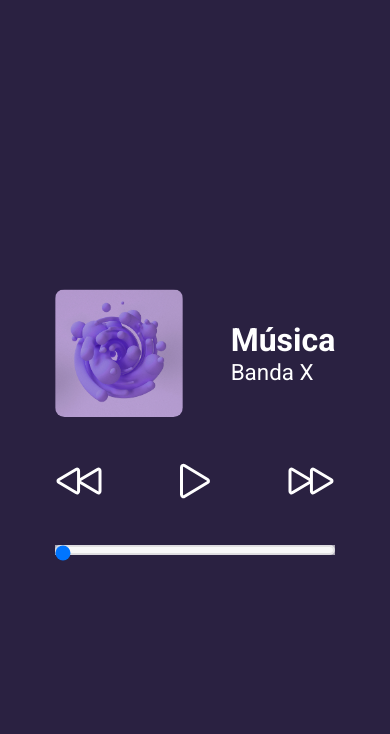
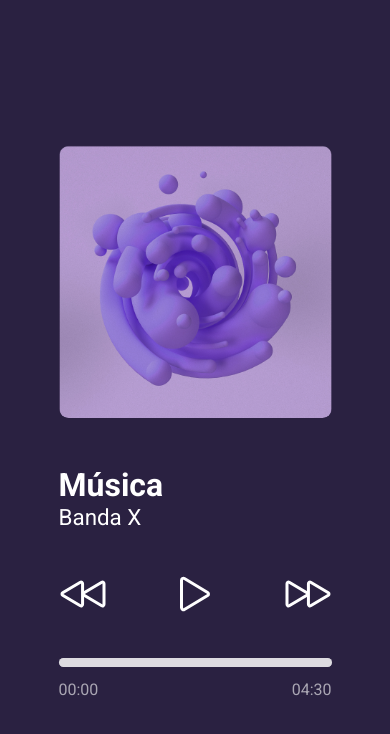
Before and after one commit to Matheussilvabatista/MUSIC-PLAYER, a plain HTML site: page index.html in a window 390 px wide. Drawn offline with nearby package versions, Linux system fonts and the light colour scheme.

Commit message:
DEIXAMOS O PLAYER RESPONSIVO

```diff
--- a/index.html
+++ b/index.html
@@ -36,12 +36,19 @@
             <button><ion-icon name="play-back-outline"></ion-icon></button>
             <button><ion-icon name="play-outline"></ion-icon></button>
             <button><ion-icon name="play-forward-outline"></ion-icon></button>
+        </div>
 
-
-</div>
+        <div class="player-footer">
         <div class="progress">
             <div class="progress-bg"></div>
             <input type="range" class="progress-bar">
+        </div>
+
+        <div class="time">
+            <span>00:00</span>
+            <span>04:30</span>
+
+        </div>
     </div>
     </div>
     <script type="module" src="https://unpkg.com/ionicons@7.1.0/dist/ionicons/ionicons.esm.js"></script>
--- a/style.css
+++ b/style.css
@@ -33,7 +33,6 @@ body {
 
 .music img {
     width: 8rem;
-    height: 8rem;
     border-radius: 0.6rem;
 
 }
@@ -91,6 +90,11 @@ body {
 
 }
 
+.player-footer {
+    width: 100%;
+
+}
+
 .progress {
     position: relative;
     width: 100%;
@@ -111,19 +115,87 @@ body {
 
 }
 
-.progress .progress-bar::-webkit-slider-runnable-track {
+input[type="range"] {
+    -webkit-appearence: none;
+    appearance: none;
+
+    width: 19rem;
+
+    background: transparent;
+    cursor: pointer;
+}
+
+input[type="range"]::-webkit-slider-runnable-track {
     height: 0.6rem;
     appearance: none;
-    -webkit-backdrop-filter: 0.96rem;
+    border-radius: 0.96rem;
     background-color: var(--text-color-opacity);
     position: relative;
 }
-.progress .progress-bar::-webkit-slider-thumb{
-appearance: none;
-height: 0.6rem;
-background-color: var(--text-color);
 
-position: absolute;
-left: 0;
+input[type="range"]::-webkit-slider-thumb {
+    appearance: none;
+    height: 0.6rem;
+    background-color: var(--text-color);
+
+    position: absolute;
+    left: 0;
 
 }
+
+.time {
+    display: flex;
+    flex-direction: row;
+    justify-content: space-between;
+    align-items: center;
+    width: 100%;
+    padding-top: 0.8rem;
+
+
+}
+
+.time span {
+    color: var(--text-color-opacity);
+    font-size: 1rem;
+
+}
+
+/** VERSÃO TABLET**/
+
+@media(max-width:980px) {
+    .player-footer {
+        display: none;
+
+    }
+}
+
+/** VERSÃO TBLET**/
+@media(max-width:980px) {
+    .player-footer {
+        display: none;
+    }
+
+}
+
+/** VERSÃO CELULAR**/
+@media(max-width:500px) {
+
+    .content {
+        width: 70%;
+    }
+
+    .music {
+        flex-direction: column;
+        width: 100%;
+        align-items: flex-start;
+    }
+
+    .player-footer {
+        display: block;
+
+
+    }
+.music img {
+    width: 100%;
+}
+}
```
Lines whose indentation alone changed are shown as unchanged.
